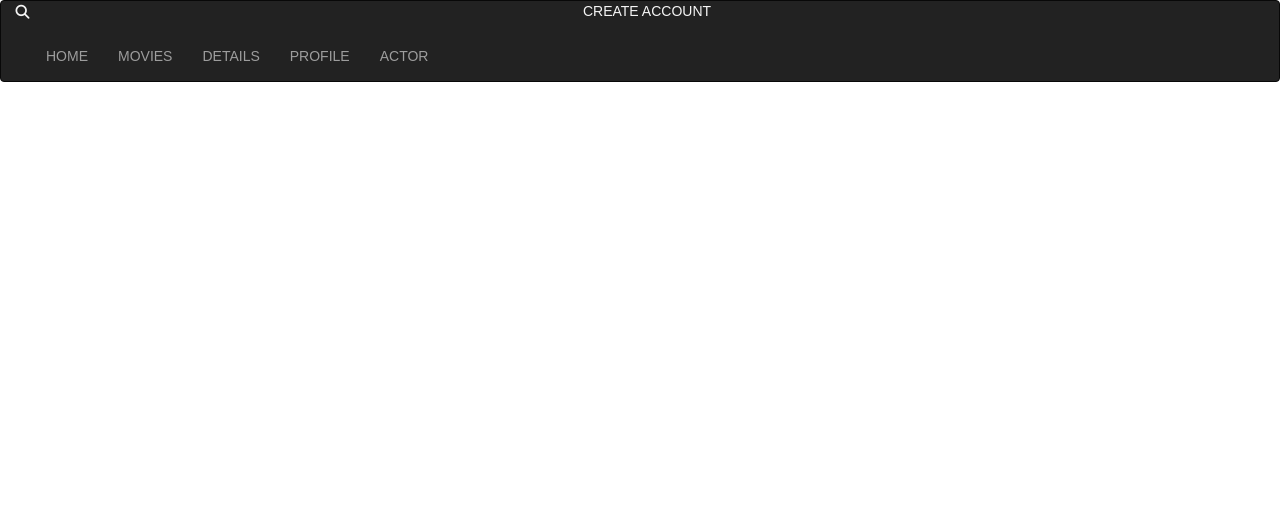
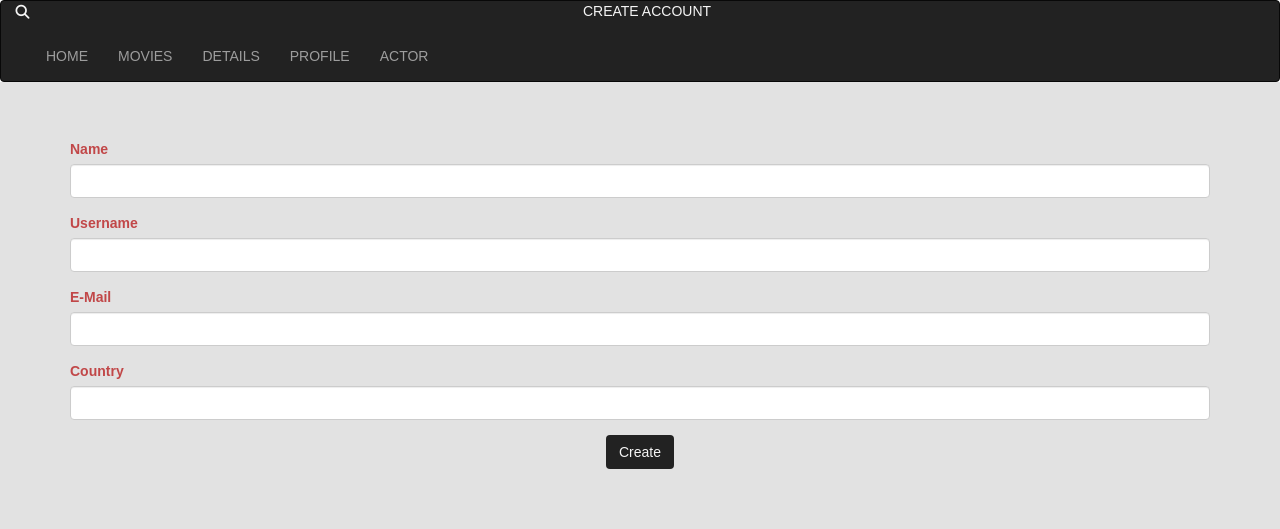
Before and after one commit to M2B0C17/mis-pelis, a website: page account.html in a window 1280 px wide. Drawn offline with Linux system fonts and the light colour scheme; a web font is replaced by a local one.

Commit message:
formulario para creación de cuenta

```diff
--- a/account.html
+++ b/account.html
@@ -36,6 +36,36 @@
 
 	</nav>
 
+	<section class="account">
+		<div class="container">
+			<div class="row">
+				<div class="col-xs-12">
+					<form class="account__form">
+						<div class="form-group">
+							<label for="name" class="account__form__label">Name</label>
+							<input type="text" class="form-control" id="name">
+						</div>
+						<div class="form-group">
+							<label for="username" class="account__form__label">Username</label>
+							<input type="text" class="form-control" id="username">
+						</div>
+						<div class="form-group">
+							<label for="email" class="account__form__label">E-Mail</label>
+							<input type="email" class="form-control" id="email">
+						</div>
+						<div class="form-group">
+							<label for="country" class="account__form__label">Country</label>
+							<input type="text" class="form-control" id="country">
+						</div>
+						<div class="form-group text-center">
+							<button type="submit" class="btn account__form__btn" id="create-account-btn">Create</button>
+						</div>
+					</form>
+				</div>
+			</div>
+		</div>
+	</section>
+
 	<script src="dist/js/script.js"></script>
 </body>
 </html>
--- /dev/null
+++ b/assets/js/account.js
@@ -0,0 +1,38 @@
+$(document).ready(function() {
+	$("#create-account-btn").on("click", validateForm);
+
+	function validateForm(event){
+		event.preventDefault();
+		var name = $("#name").val();
+		var username = $("#username").val();
+		var email = $("#email").val();
+		var country = $("#country").val();
+
+		/*
+		//validación nombre
+		if(!/^([A-ZÑÁÉÍÓÚ]{1}[a-zñáéíóú]{2,11})+$/.test(name)){
+			$(".name-container").append("<span>Debe ingresar su nombre (solo caracteres de la A a la Z, primera letra mayúscula)</span>");
+
+		}
+		//validación nombre usuario
+		if(!/^([a-zñáéíóú]{1,11})+$/.test(username)){
+			$(".username-container").append("<span>Debe ingresar su apellido (solo caracteres de la A a la Z, primera letra mayúscula)</span>");
+		}
+		//validación correo
+		if(!/^(([^<>()\[\]\\.,;:\s@"]+(\.[^<>()\[\]\\.,;:\s@"]+)*)|(".+"))@((\[[0-9]{1,3}\.[0-9]{1,3}\.[0-9]{1,3}\.[0-9]{1,3}])|(([a-zA-Z\-0-9]+\.)+[a-zA-Z]{2,}))$/.test(email)){
+			$(".email-container").append("<span>Verifique su email</span>");
+		}
+		//validación país
+		if(country == ""){
+			$(".country-container").append("<span>Ingrese país</span>");
+		}
+		*/
+		clear();
+	}
+	//limpiar campos
+	function clear(){
+		$(":input")
+		.not(":button, :submit, :reset, :hidden")
+		.val("");
+}
+});
--- a/assets/sass/_bases.scss
+++ b/assets/sass/_bases.scss
@@ -41,3 +41,26 @@ h1,h2,h3,h4,h5,h6{
 	}
 
 }
+
+
+/* Account Section */
+.navbar{
+	margin-bottom: 0;
+}
+
+.account{
+	background-color: #e2e2e2;
+	height: 100vh;
+	&__form{
+		margin-top: 5%;
+		margin-bottom: 5%;
+		&__label{
+			color: $main-color;
+		}
+		&__btn{
+			color: whitesmoke;
+			background-color: #222;
+			margin-top: 6%;
+		}
+	}
+}
```
Also changed, not shown: dist/css/style.min.css.
